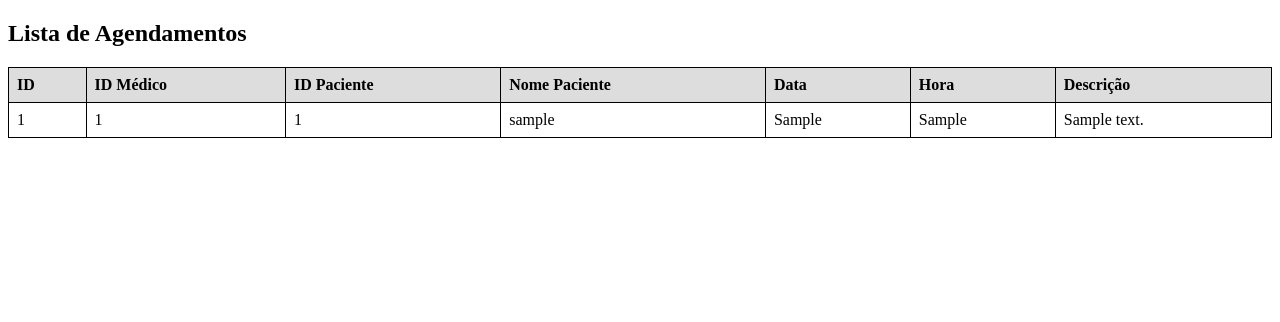
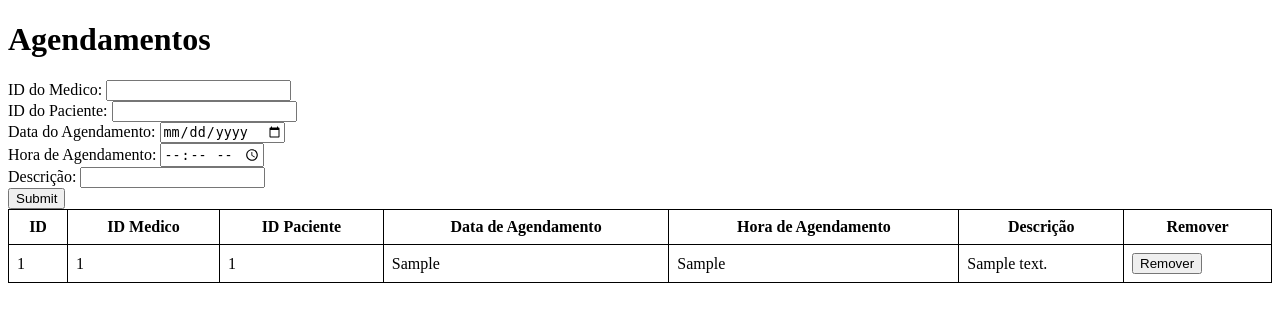
Before and after one commit to bmra/DEAP, a PHP site: page /Agendamento/agendamentos.php in a window 1280 px wide. Shown: the top 322 px of the page. Run offline with PHP 8.4, Linux system fonts and the light colour scheme; tables that the repository leaves empty or names only in its code hold one stand-in row (values such as "Sample post").

Commit message:
Codigo agendamentos atulizado para que seja possivel adiconar e remover um agendamento

```diff
--- a/Agendamento/agendamentos.php
+++ b/Agendamento/agendamentos.php
@@ -1,76 +1,144 @@
 <!DOCTYPE html>
 <html>
 <head>
-    <title>Lista de Agendamentos</title>
+    <title>Pagina de Agendamentos</title>
     <style>
         table {
+            width: 100%;
             border-collapse: collapse;
-            width: 100%;
         }
 
-        th, td {
+        table, th, td {
             border: 1px solid black;
             padding: 8px;
-            text-align: left;
-        }
-
-        th {
-            background-color: #dddddd;
         }
     </style>
 </head>
 <body>
-    <h2>Lista de Agendamentos</h2>
-    <table>
-        <tr>
-            <th>ID</th>
-            <th>ID Médico</th>
-            <th>ID Paciente</th>
-            <th>Nome Paciente</th>
-            <th>Data</th>
-            <th>Hora</th>
-            <th>Descrição</th>
-        </tr>
+    <h1>Agendamentos</h1>
 
     <?php
-        // Conexão com o banco de dados
+    //detalhes para a conexão á base de dados
     $servername = "localhost";
-        $username = "root";
-        $password = "";
-        $database = "medisep";
+    $dbusername = "root";
+    $dbpassword = "";
+    $dbname = "medisep";
 
-        $conn = new mysqli($servername, $username, $password, $database);
-        if ($conn->connect_error) {
-            die("Falha na conexão: " . $conn->connect_error);
+    // criar a conexão
+    $connection = new mysqli($servername, $dbusername, $dbpassword, $dbname);
+
+    // verificar se foi possível estabelecer uma conexão, senão enviar um erro
+    if ($connection->connect_error) {
+        die("Falha ao estabelecer conexão: " . $connection->connect_error);
     }
 
-        // Consulta SQL para obter os agendamentos e seus respectivos nomes de médico e usuário
-        $sql = "SELECT agendamentos.id, agendamentos.id_medico, agendamentos.id_paciente, users.username AS nome_paciente, agendamentos.data_agendamento, agendamentos.hora_agendamento, agendamentos.descricao
-                FROM agendamentos
-                INNER JOIN users ON agendamentos.id_paciente = users.id"; //inner join na tabela users para ter acesso ao username do paciente
-        $result = $conn->query($sql);
+    // tratar da submissão do formulário para adicionar novo utilizador
+    if ($_SERVER["REQUEST_METHOD"] == "POST" && isset($_POST['add_agendamento'])) { // apenas se for um POST e o form for para adicionar o utilizador
+        $id_medico = isset($_POST['id_medico']) ? $_POST['id_medico'] : '';
+        $id_paciente = isset($_POST['id_paciente']) ? $_POST['id_paciente'] : '';
+        $data_agendamento = isset($_POST['data_agendamento']) ? $_POST['data_agendamento'] : '';
+        $hora_agendamento = isset($_POST['hora_agendamento']) ? $_POST['hora_agendamento'] : '';
+        $descricao = isset($_POST['descricao']) ? $_POST['descricao'] : '';
 
-        if ($result->num_rows > 0) {
-            // Exibe os agendamentos na tabela
-            while ($row = $result->fetch_assoc()) {
-                echo "<tr>";
-                echo "<td>" . $row["id"] . "</td>";
-                echo "<td>" . $row["id_medico"] . "</td>";
-                echo "<td>" . $row["id_paciente"] . "</td>";
-                echo "<td>" . $row["nome_paciente"] . "</td>";
-                echo "<td>" . $row["data_agendamento"] . "</td>";
-                echo "<td>" . $row["hora_agendamento"] . "</td>";
-                echo "<td>" . $row["descricao"] . "</td>";
-                echo "</tr>";
+        // inserir o médico na base de dados
+        $query = "INSERT INTO agendamentos (id_medico, id_paciente, data_agendamento, hora_agendamento, descricao) VALUES ('$id_medico', '$id_paciente', $data_agendamento, '$hora_agendamento', '$descricao')";
+        $result = mysqli_query($connection, $query);
+
+        // se a query foi um sucesso ou seja se o resultado existe ou tem alguma coisa, mostrar uma mensagem de sucesso, senão mostrar mensagem de erro
+        if ($result) {
+            echo '<p>Novo Agendamento adicionado com sucesso.</p>';
+        } else {
+            echo '<p>!!! Erro !!!: ' . mysqli_error($connection) . '</p>';
         }
-        } else {
-            echo "<tr><td colspan='8'>Nenhum agendamento encontrado.</td></tr>";
     }
 
-        // Fecha a conexão com o banco de dados
-        $conn->close();
+    // tratar da submissão do formulário para remover utilizador
+    if ($_SERVER["REQUEST_METHOD"] == "POST" && isset($_POST['remove_agendamento'])) { // apenas se for um POST e o botão "Remover" for clicado ou seja o form é o remove_agendamento
+        $agendamento_id = $_POST['agendamento_id'];
+
+        // query para remover o utilizador
+        $query = "DELETE FROM agendamentos WHERE id = $agendamento_id";
+        $result = mysqli_query($connection, $query);
+
+        // se a query foi um sucesso, mostrar uma mensagem de sucesso, senão mostrar mensagem de erro
+        if ($result) {
+            echo '<p>Agendamento removido com sucesso.</p>';
+        } else {
+            echo '<p>!!! Erro !!!: ' . mysqli_error($connection) . '</p>';
+        }
+    }
     ?>
 
-    </table>
+    <!-- Formulário para adicionar novo utilizador -->
+    <form method="POST" action="<?php echo htmlspecialchars($_SERVER["PHP_SELF"]); ?>">
+
+        <label for="id_medico">ID do Medico:</label>
+        <input type="text" id="id_medico" name="id_medico" required><br>
+
+        <label for="id_paciente">ID do Paciente:</label>
+        <input type="text" id="id_paciente" name="id_paciente" required><br>
+
+        <label for="data_agendamento">Data do Agendamento:</label>
+        <input type="date" id="data_agendamento" name="data_agendamento" required><br>
+
+        <label for="hora_agendamento">Hora de Agendamento:</label>
+        <input type="time" id="hora_agendamento" name="hora_agendamento" required><br>
+
+        <label for="descricao">Descrição:</label>
+        <input type="text" id="descricao" name="descricao" required><br>
+
+        <input type="submit" name="add_agendamento" value="Submit">
+
+    </form>
+
+    <?php
+    // query para obter os utilizadores do tipo 2 (médicos)
+    $query = "SELECT id, id_medico, id_paciente, data_agendamento, hora_agendamento, descricao FROM agendamentos";
+    //executa a query
+    $result = mysqli_query($connection, $query);
+
+    // se a query foi um sucesso, mostrar os utilizadores encontrados na base de dados
+    if ($result && mysqli_num_rows($result) > 0) {
+        echo '<table>';
+        echo '<thead>';
+        echo '<tr>';
+        echo '<th>ID</th>';
+        echo '<th>ID Medico</th>';
+        echo '<th>ID Paciente</th>';
+        echo '<th>Data de Agendamento</th>';
+        echo '<th>Hora de Agendamento</th>';
+        echo '<th>Descrição</th>';
+        echo '<th>Remover</th>';
+        echo '</tr>';
+        echo '</thead>';
+        echo '<tbody>';
+
+        // iterar pelos utilizadores encontrados e inserir na tabela as linhas (tr) com as colunas (th)
+        while ($row = mysqli_fetch_assoc($result)) {
+            echo '<tr>';
+            echo '<td>' . $row['id'] . '</td>';
+            echo '<td>' . $row['id_medico'] . '</td>';
+            echo '<td>' . $row['id_paciente'] . '</td>';
+            echo '<td>' . $row['data_agendamento'] . '</td>';
+            echo '<td>' . $row['hora_agendamento'] . '</td>';
+            echo '<td>' . $row['descricao'] . '</td>';
+            echo '<td>';
+            echo '<form method="POST" action="' . htmlspecialchars($_SERVER["PHP_SELF"]) . '">'; //php_self para chamar de novo a pagina php para atualizar o conteudo da lista
+            echo '<input type="hidden" name="agendamento_id" value="' . $row['id'] . '">'; //input escondido para guardar o id do utilziador que se quer remover
+            echo '<input type="submit" name="remove_agendamento" value="Remover">'; //butao para enviar o formulario de rmeover utilizador
+            echo '</form>';
+            echo '</td>';
+            echo '</tr>';
+        }
+
+        echo '</tbody>';
+        echo '</table>';
+    } else {
+        echo '<p>Não existem agendamentos para apresentar.</p>';
+    }
+
+    // fechar a conexão com a base de dados
+    mysqli_close($connection);
+    ?>
 </body>
 </html>
```
Also changed, not shown: Agendamento/agendamentos.css (deleted, +0 -42 lines), Agendamento/agendamentos.html (deleted, +0 -13 lines). Lines whose indentation alone changed are shown as unchanged.
